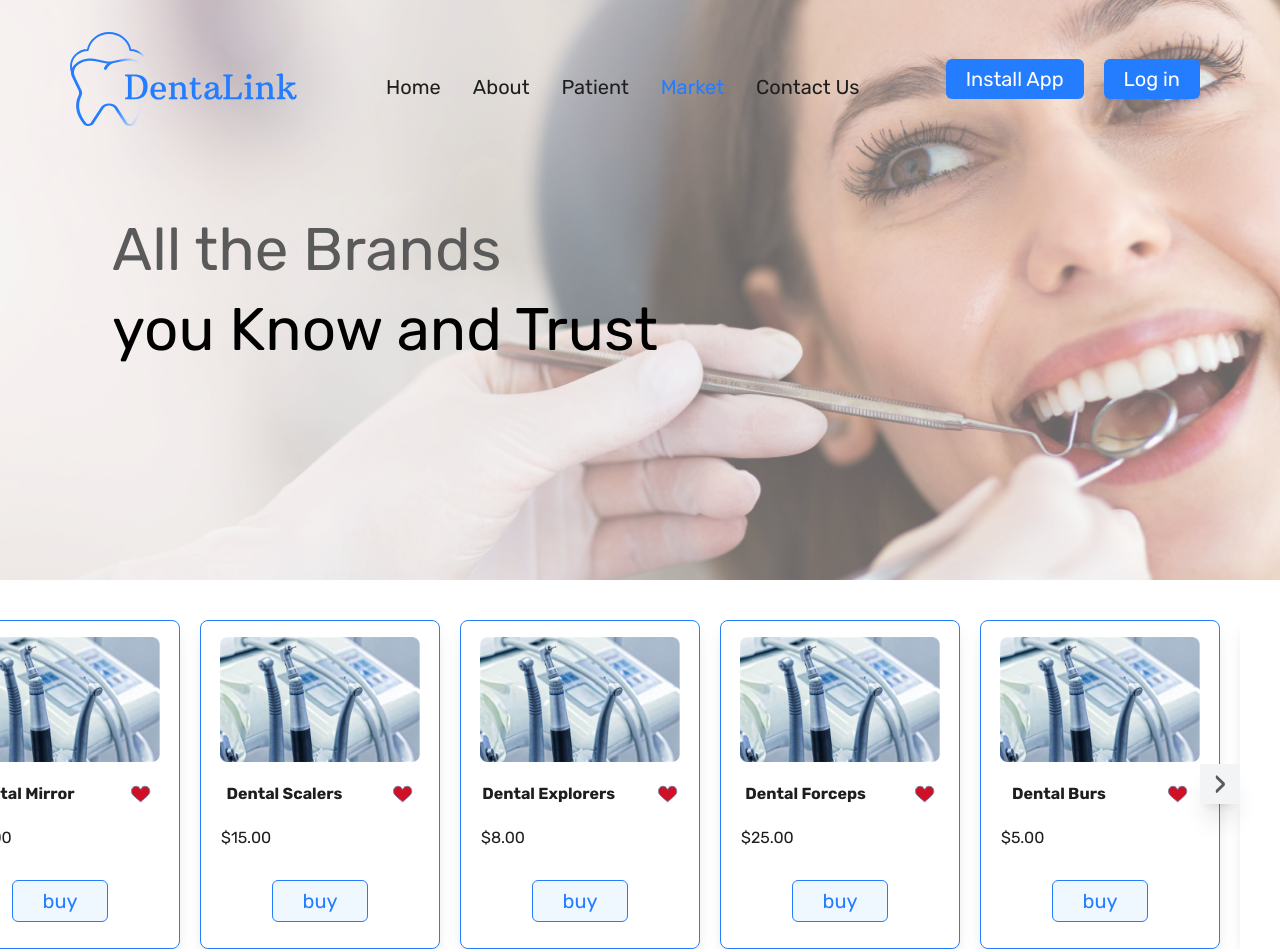
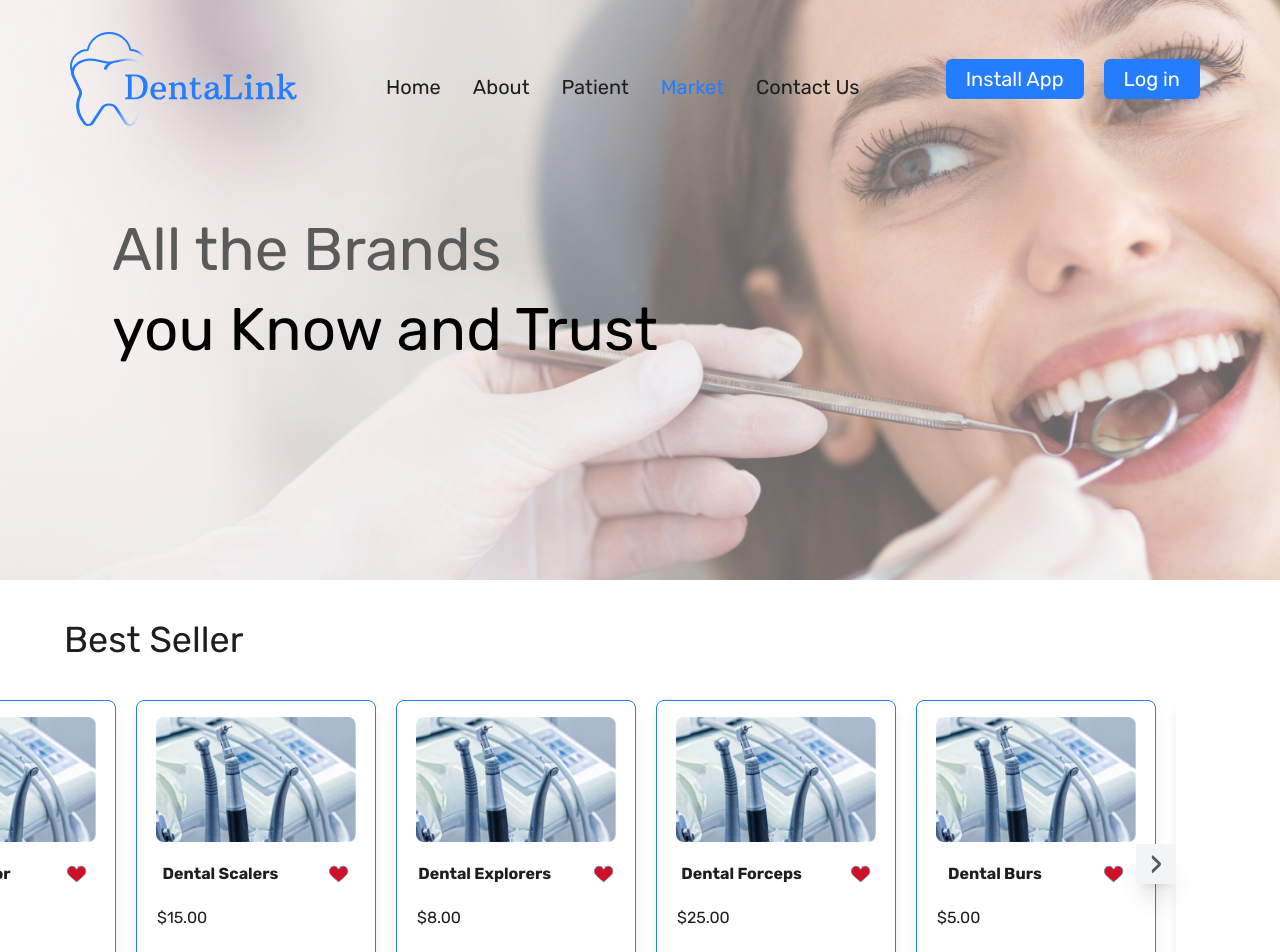
Before and after one commit to doniahusien/DentaLink, a Next.js app: page /market in a window 1280 px wide. Shown: the top 952 px of the page. Built offline with nearby package versions, Linux system fonts and the light colour scheme.

Commit message:
market page

```diff
--- a/src/app/(auth)/sign-in/page.jsx
+++ b/src/app/(auth)/sign-in/page.jsx
@@ -6,7 +6,7 @@ import AuthCard from '@/components/auth/AuthCard';
 const signinPage = () => {
   return (
     <>
-      <AuthCard img={loginImg} formAuth='login' />
+      <AuthCard img={loginImg} formType='login' />
     </>
 
   );
--- a/src/app/(auth)/sign-up/page.jsx
+++ b/src/app/(auth)/sign-up/page.jsx
@@ -6,7 +6,7 @@ import AuthCard from '@/components/auth/AuthCard';
 const signupPage = () => {
   return (
     <>
-      <AuthCard img={signupImg} formAuth='signup' />
+      <AuthCard img={signupImg} formType='signup' />
     </>
   )
 }
--- a/src/app/market/page.jsx
+++ b/src/app/market/page.jsx
@@ -1,13 +1,25 @@
 'use client'
 import React from 'react'
+import dentalProducts from '@/data/dentalProducts'
 import ProductList from '@/components/market/ProductList'
 import HeaderSection from '@/components/ui/HeaderSection/HeaderSection'
 import headerImg from '../../../public/images/market/General-Dentists 1.png'
 const marketPage = () => {
+
   return (
     <div className=''>
       <HeaderSection imgURL="/images/market/General-Dentists%201.png" textDir='center' title="you Know and Trust" subtitle='All the Brands' />
-      <ProductList />
+      <div className='flex flex-col gap-5 mt-10 px-16'>
+        {
+          dentalProducts.map(i => (
+            <div key={i.category} className='flex flex-col mb-12'>
+              <h1 className='text-4xl'>{i.category}</h1>
+              <ProductList products={i.products} />
+            </div>
+          ))
+    }
+      </div>
+
     </div>
   )
 }
--- a/src/components/auth/AuthCard.jsx
+++ b/src/components/auth/AuthCard.jsx
@@ -16,7 +16,7 @@ const AuthCard = ({img,formType}) => {
                 {/* Right Form Section */}
                 <div className="w-1/2 flex justify-center items-center ">
                     {
-                        formType=='login'? (<LoginForm/>):(<SignupForm/>)
+                        formType=='signup'? (<SignupForm/>): (<LoginForm/>)
                     }
                 </div>
             </div>
--- a/src/components/market/ProductCard.jsx
+++ b/src/components/market/ProductCard.jsx
@@ -18,12 +18,14 @@ const ProductCard = ({ product }) => {
       <div className="flex flex-col text-left w-full gap-5">
         <div className='flex flex-row justify-around'>
           <h4 className="font-semibold ">{product.name}</h4>
-          <Image src={fav} alt={product.name } width={20} height={20} />
+          <Image src={fav} alt={product.name} width={20} height={20} />
         </div>
         <p className="pl-5">{product.price}</p>
+        <div className='flex justify-center items-center'>
+          <Button title='buy' link='/buy' color="white" />
+        </div>
+      </div>
 
-      </div>
-       <Button title='buy' link='/buy' color="white"/>
     </div>
   );
 };
--- a/src/components/market/ProductList.jsx
+++ b/src/components/market/ProductList.jsx
@@ -4,67 +4,12 @@ import ProductCard from './ProductCard';
 import img from '../../../public/images/market/tool2.png';
 import "slick-carousel/slick/slick.css";
 import "slick-carousel/slick/slick-theme.css";
+import CustomNextArrow from '../ui/Arrow/CustomNextArrow';
+import CustomPrevArrow from '../ui/Arrow/CustomPrevArrow';
 
-// Custom Arrow Components
-const CustomPrevArrow = ({ onClick }) => (
-    <button
-        className="absolute left-[-50px] z-10 bg-gray-100 w-10 h-10 shadow-xl  -translate-y-1/2 top-1/2 hover:bg-gray-200 text-[#5A5A5A] text-4xl "
-        onClick={onClick}
-        aria-label="Previous"
-    >
-        &#8249; {/* Left Arrow */}
-    </button>
-);
 
-const CustomNextArrow = ({ onClick }) => (
-    <button
-        className="absolute right-0 z-10 bg-gray-100 w-10 h-10 shadow-xl -translate-y-1/2 top-1/2 hover:bg-gray-200 text-[#5A5A5A] text-4xl "
-        onClick={onClick}
-        aria-label="Next"
-    >
-        &#8250; {/* Right Arrow */}
-    </button>
-);
+const ProductList = ({products}) => {
 
-const ProductList = () => {
-    const dentalProducts = [
-        {
-            name: "Dental Mirror",
-            image: img,
-            description: "Used for visualizing the oral cavity.",
-            price: "$10.00",
-        },
-        {
-            name: "Dental Scalers",
-            image: img,
-            description: "For removing plaque and tartar from teeth.",
-            price: "$15.00",
-        },
-        {
-            name: "Dental Explorers",
-            image: img,
-            description: "Used to detect cavities and tooth decay.",
-            price: "$8.00",
-        },
-        {
-            name: "Dental Forceps",
-            image: img,
-            description: "For extracting teeth.",
-            price: "$25.00",
-        },
-        {
-            name: "Dental Burs",
-            image: img,
-            description: "Used in dental drills for cutting and polishing.",
-            price: "$5.00",
-        },
-        {
-            name: "Dental Syringes",
-            image: img,
-            description: "Used for administering anesthesia.",
-            price: "$12.00",
-        },
-    ];
 
 
     const settings = {
@@ -101,7 +46,7 @@ const ProductList = () => {
         <div className='flex justify-end pr-10'>
             <div className="pt-10 relative w-[1300px]">
                 <Slider {...settings}>
-                    {dentalProducts.map((product, i) => (
+                    {products.map((product, i) => (
                         <div key={i} className="">
                             <ProductCard product={product} />
                         </div>
--- /dev/null
+++ b/src/components/ui/Arrow/CustomNextArrow.jsx
@@ -0,0 +1,13 @@
+import React from 'react'
+
+const CustomNextArrow = ({ onClick }) => (
+    <button
+        className="absolute right-0 z-10 bg-gray-100 w-10 h-10 shadow-xl -translate-y-1/2 top-1/2 hover:bg-gray-200 text-[#5A5A5A] text-4xl "
+        onClick={onClick}
+        aria-label="Next"
+    >
+        &#8250; {/* Right Arrow */}
+    </button>
+);
+
+export default CustomNextArrow
--- /dev/null
+++ b/src/components/ui/Arrow/CustomPrevArrow.jsx
@@ -0,0 +1,13 @@
+import React from 'react'
+
+const CustomPrevArrow = ({ onClick }) => (
+    <button
+        className="absolute left-[-50px] z-10 bg-gray-100 w-10 h-10 shadow-xl  -translate-y-1/2 top-1/2 hover:bg-gray-200 text-[#5A5A5A] text-4xl "
+        onClick={onClick}
+        aria-label="Previous"
+    >
+        &#8249; {/* Left Arrow */}
+    </button>
+);
+
+export default CustomPrevArrow
--- /dev/null
+++ b/src/data/dentalProducts.jsx
@@ -0,0 +1,171 @@
+import img from '../../public/images/market/tool2.png'
+const dentalProducts = [
+    {
+      category: "Best Seller",
+      products: [
+        {
+          name: "Dental Mirror",
+          image: img,
+          description: "Used for visualizing the oral cavity.",
+          price: "$10.00",
+        },
+        {
+          name: "Dental Scalers",
+          image: img,
+          description: "For removing plaque and tartar from teeth.",
+          price: "$15.00",
+        },
+        {
+          name: "Dental Explorers",
+          image: img,
+          description: "Used to detect cavities and tooth decay.",
+          price: "$8.00",
+        },
+        {
+          name: "Dental Forceps",
+          image: img,
+          description: "For extracting teeth.",
+          price: "$25.00",
+        },
+        {
+          name: "Dental Burs",
+          image: img,
+          description: "Used in dental drills for cutting and polishing.",
+          price: "$5.00",
+        },
+        {
+          name: "Dental Syringes",
+          image: img,
+          description: "Used for administering anesthesia.",
+          price: "$12.00",
+        }
+      ]
+    },
+    {
+      category: "Tools",
+      products: [
+        {
+          name: "Dental Mirror",
+          image: img,
+          description: "Used for visualizing the oral cavity.",
+          price: "$10.00",
+        },
+        {
+          name: "Dental Scalers",
+          image: img,
+          description: "For removing plaque and tartar from teeth.",
+          price: "$15.00",
+        },
+        {
+          name: "Dental Explorers",
+          image: img,
+          description: "Used to detect cavities and tooth decay.",
+          price: "$8.00",
+        },
+        {
+          name: "Dental Forceps",
+          image: img,
+          description: "For extracting teeth.",
+          price: "$25.00",
+        },
+        {
+          name: "Dental Burs",
+          image: img,
+          description: "Used in dental drills for cutting and polishing.",
+          price: "$5.00",
+        },
+        {
+          name: "Dental Syringes",
+          image: img,
+          description: "Used for administering anesthesia.",
+          price: "$12.00",
+        }
+      ]
+    }
+
+
+    , {
+      category: "Devices",
+      products: [
+        {
+          name: "Dental Mirror",
+          image: img,
+          description: "Used for visualizing the oral cavity.",
+          price: "$10.00",
+        },
+        {
+          name: "Dental Scalers",
+          image: img,
+          description: "For removing plaque and tartar from teeth.",
+          price: "$15.00",
+        },
+        {
+          name: "Dental Explorers",
+          image: img,
+          description: "Used to detect cavities and tooth decay.",
+          price: "$8.00",
+        },
+        {
+          name: "Dental Forceps",
+          image: img,
+          description: "For extracting teeth.",
+          price: "$25.00",
+        },
+        {
+          name: "Dental Burs",
+          image: img,
+          description: "Used in dental drills for cutting and polishing.",
+          price: "$5.00",
+        },
+        {
+          name: "Dental Syringes",
+          image: img,
+          description: "Used for administering anesthesia.",
+          price: "$12.00",
+        }
+      ]
+    },
+    {
+      category: "Tooth",
+      products: [
+        {
+          name: "Dental Mirror",
+          image: img,
+          description: "Used for visualizing the oral cavity.",
+          price: "$10.00",
+        },
+        {
+          name: "Dental Scalers",
+          image: img,
+          description: "For removing plaque and tartar from teeth.",
+          price: "$15.00",
+        },
+        {
+          name: "Dental Explorers",
+          image: img,
+          description: "Used to detect cavities and tooth decay.",
+          price: "$8.00",
+        },
+        {
+          name: "Dental Forceps",
+          image: img,
+          description: "For extracting teeth.",
+          price: "$25.00",
+        },
+        {
+          name: "Dental Burs",
+          image: img,
+          description: "Used in dental drills for cutting and polishing.",
+          price: "$5.00",
+        },
+        {
+          name: "Dental Syringes",
+          image: img,
+          description: "Used for administering anesthesia.",
+          price: "$12.00",
+        }
+      ]
+    }
+  ];
+
+export default dentalProducts;
```
Also changed, not shown: src/app/patient/page.jsx (+16 -2 lines), public/images/patient/patientHeader.png (added).
